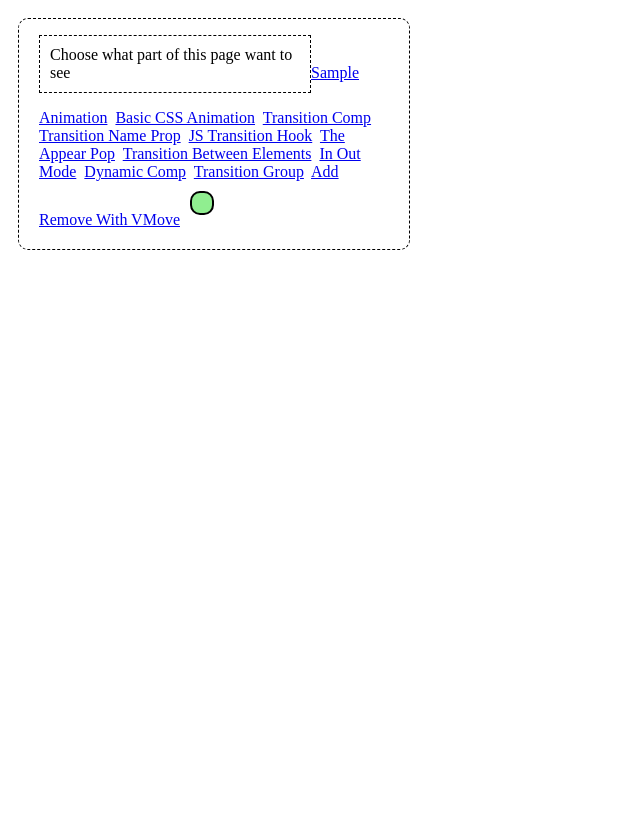
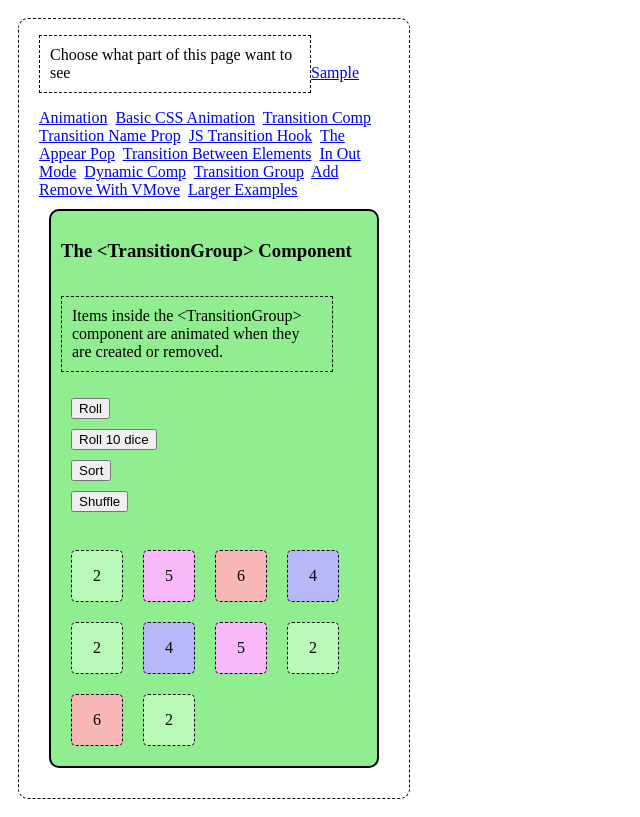
Before and after one commit to erymn/learn-vujs-w3s, a Vue app in the folder ScaleUp/firstsfc/: page /larger in a window 1280 px wide. Shown: the whole page, without its empty margins (0-640 px from the left). Built offline with nearby package versions, Linux system fonts and the light colour scheme.

Commit message:
Larger Example with animation

```diff
--- a/ScaleUp/firstsfc/src/App12.vue
+++ b/ScaleUp/firstsfc/src/App12.vue
@@ -10,7 +10,8 @@
     <router-link to="/inoutmode">In Out Mode</router-link>&nbsp;
     <router-link to="/dynamiccomp">Dynamic Comp</router-link>&nbsp;
     <router-link to="/transitiongroup">Transition Group</router-link>&nbsp;
-    <router-link to="/addremovewithvmove">Add Remove With VMove</router-link>
+    <router-link to="/addremovewithvmove">Add Remove With VMove</router-link>&nbsp;
+    <router-link to="/larger">Larger Examples</router-link>
     <div>
         <router-view></router-view>
     </div>
--- /dev/null
+++ b/ScaleUp/firstsfc/src/components/vueanimation/LargerExamples.vue
@@ -0,0 +1,106 @@
+<template>
+    <h3>The &lt;TransitionGroup&gt; Component</h3>
+    <p>Items inside the &lt;TransitionGroup&gt; component are animated when they are created or removed.</p>
+    <button @click="addDie">Roll</button>
+    <button @click="addDie10">Roll 10 dice</button>
+    <button @click="dice.sort(compareFunc)">Sort</button>
+    <button @click="dice.sort(shuffleFunc)">Shuffle</button><br>
+    <TransitionGroup>
+        <div v-for="x in dice" :key="x.keyNmbr" class="diceDiv"
+            :style="{ backgroundColor: 'hsl(' + x.dieNmbr * 60 + ',85%,85%)' }" @click="removeDie(x.keyNmbr)">
+            {{ x.dieNmbr }}
+        </div>
+    </TransitionGroup>
+</template>
+
+<script>
+export default {
+    data() {
+        return {
+            dice: [],
+            keyNumber: 0
+        }
+    },
+    methods: {
+        addDie() {
+            const newDie = {
+                dieNmbr: Math.ceil(Math.random() * 6),
+                keyNmbr: this.keyNumber
+            };
+            this.dice.splice(Math.floor(Math.random() * this.dice.length), 0, newDie);
+            this.keyNumber++;
+        },
+        addDie10() {
+            for (let i = 0; i < 10; i++) {
+                this.addDie();
+            }
+        },
+        compareFunc(a, b) {
+            return a.dieNmbr - b.dieNmbr;
+        },
+        shuffleFunc(a, b) {
+            return Math.random() - 0.5;
+        },
+        removeDie(key) {
+            const pos = this.dice.map(e => e.keyNmbr).indexOf(key);
+            this.dice.splice(pos, 1);
+        }
+    },
+    mounted() {
+        this.addDie10();
+    }
+}
+</script>
+
+<style>
+.v-enter-from {
+    opacity: 0;
+    scale: 0;
+    rotate: 360deg;
+}
+
+.v-enter-to {
+    opacity: 1;
+    scale: 1;
+    rotate: 0deg;
+}
+
+.v-enter-active,
+.v-leave-active,
+.v-move {
+    transition: all 0.7s;
+}
+
+.v-leave-active {
+    position: absolute;
+}
+
+.v-leave-from {
+    opacity: 1;
+}
+
+.v-leave-to {
+    opacity: 0;
+}
+
+.diceDiv {
+    margin: 10px;
+    width: 30px;
+    height: 30px;
+    line-height: 30px;
+    vertical-align: middle;
+    text-align: center;
+    border: solid black 1px;
+    border-radius: 5px;
+    display: inline-block;
+}
+
+.diceDiv:hover {
+    cursor: pointer;
+    box-shadow: 0 4px 8px 0 rgba(0, 0, 0, 0.2), 0 6px 20px 0 rgba(0, 0, 0, 0.19);
+}
+
+#app {
+    position: relative;
+}
+</style>
--- a/ScaleUp/firstsfc/src/main.js
+++ b/ScaleUp/firstsfc/src/main.js
@@ -68,6 +68,7 @@ import InOutModeTransition from "./components/vueanimation/InOutModeTransition.v
 import DynamicCompTransition from "./components/vueanimation/DynamicCompTransition.vue";
 import TransitionGroupComp from "./components/vueanimation/TransitionGroupComp.vue";
 import AddRemoveWithVMove from "./components/vueanimation/AddRemoveWithVMove.vue";
+import LargerExamples from "./components/vueanimation/LargerExamples.vue";
 
 // const app = createApp(App)
 // app.component('food-item', FoodItem)
@@ -262,6 +263,11 @@ const router = createRouter({
             path: '/addremovewithvmove',
             name: 'Add Remove With VMove',
             component: AddRemoveWithVMove
+        },
+        {
+            path: '/larger',
+            name: 'Larger Examples',
+            component: LargerExamples
         }
     ]
 })
```
